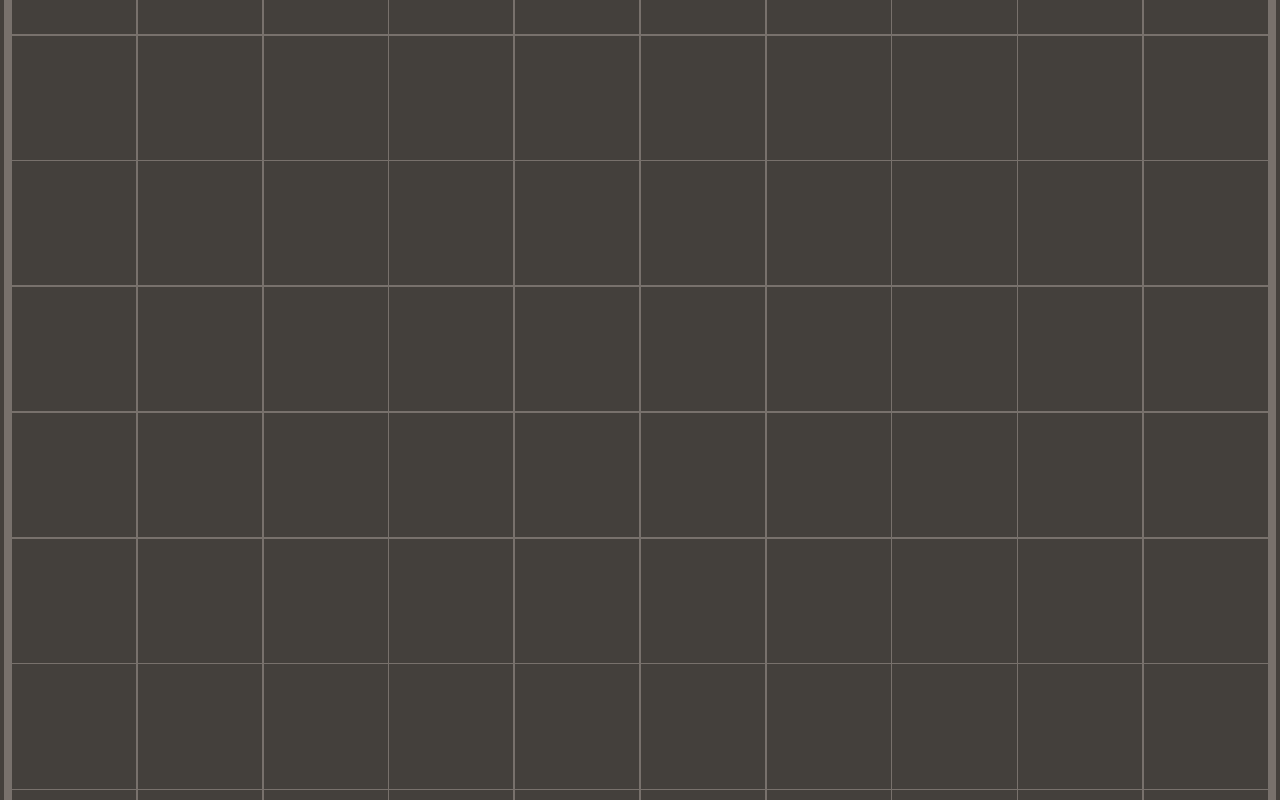
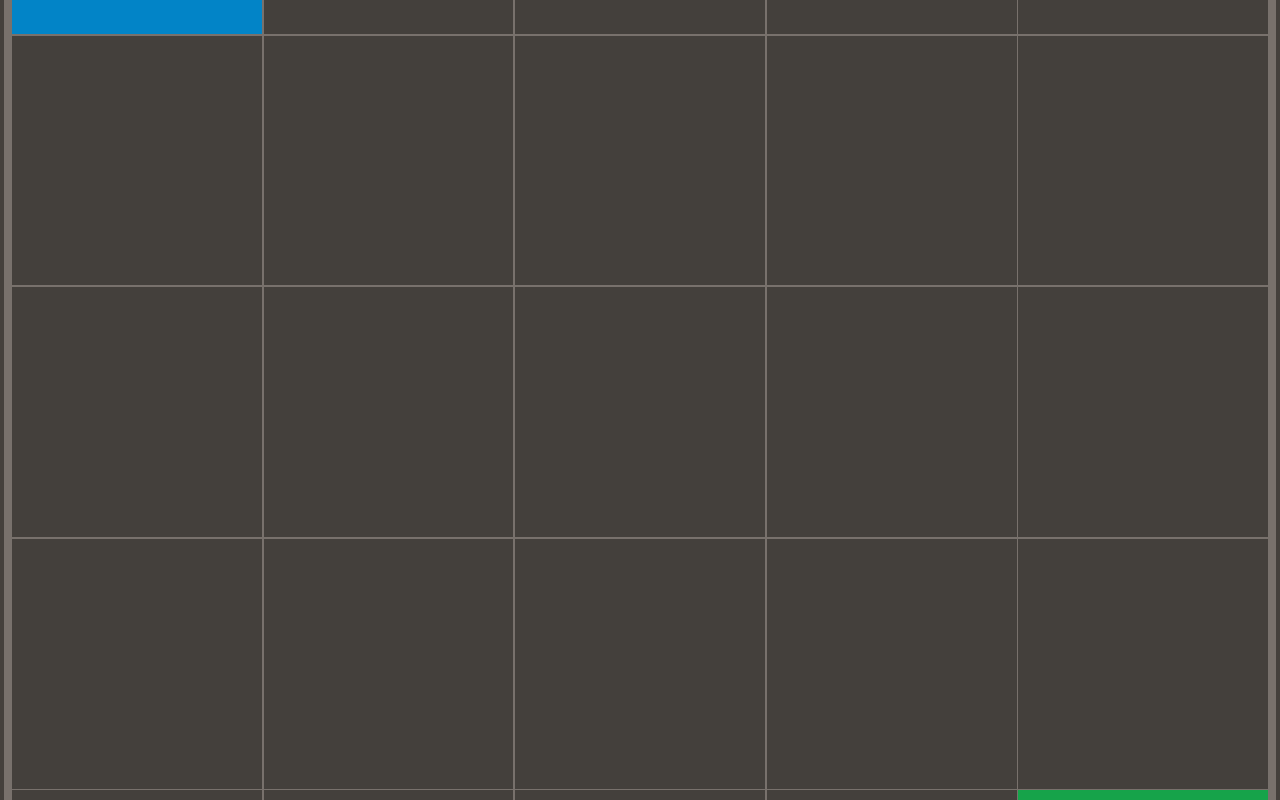
Before and after one commit to joliveto64/the-grid, a Next.js app: page / in a window 1280 px wide. Shown: the top 800 px of the page. Built offline with nearby package versions, Linux system fonts and the light colour scheme.

Commit message:
algo works

```diff
--- /dev/null
+++ b/ai.tsx
@@ -0,0 +1,98 @@
+interface Cell {
+  isDark: boolean;
+  isStart: boolean;
+  isEnd: boolean;
+}
+
+type Grid = Cell[][];
+
+let grid = [
+  [
+    { isDark: true, isStart: true, isEnd: false },
+    { isDark: false, isStart: false, isEnd: false },
+    { isDark: false, isStart: false, isEnd: false },
+    { isDark: true, isStart: false, isEnd: false },
+  ],
+  [
+    { isDark: false, isStart: false, isEnd: false },
+    { isDark: false, isStart: false, isEnd: false },
+    { isDark: false, isStart: false, isEnd: false },
+    { isDark: true, isStart: false, isEnd: false },
+  ],
+  [
+    { isDark: true, isStart: false, isEnd: false },
+    { isDark: true, isStart: false, isEnd: false },
+    { isDark: false, isStart: false, isEnd: false },
+    { isDark: false, isStart: false, isEnd: true },
+  ],
+];
+
+// fath finding algorithm for maze
+function exploreMaze(grid: Grid) {
+  if (!grid) return;
+
+  let visited = new Set<string>();
+  let hasPath = false;
+  let end;
+
+  // loop over to find starting cell
+  for (let r = 0; r < grid.length; r++) {
+    for (let c = 0; c < grid[r].length; c++) {
+      if (grid[r][c].isStart === true) {
+        // call finPath from starting cell
+        end = findPath(grid, r, c, visited);
+      }
+    }
+  }
+  return end;
+}
+
+function findPath(
+  grid: Grid,
+  r: number,
+  c: number,
+  visited: Set<string>
+): string | number {
+  // Corrected boundary checks
+  if (r < 0 || r >= grid.length) return -1;
+  if (c < 0 || c >= grid[0].length) return -1;
+  if (grid[r][c].isDark && !grid[r][c].isStart && !grid[r][c].isEnd) return -1;
+
+  let position = r + "," + c;
+  if (visited.has(position)) return -1; // Visited check
+  visited.add(position); // Mark as visited
+
+  // Uncommented and corrected the successful termination condition
+  if (grid[r][c].isEnd) {
+    console.log(position);
+    return position;
+  }
+
+  console.log(position);
+
+  // Make recursive calls and handle the returns to prevent infinite loops
+  let random = Math.random() > 0.5;
+  let res;
+
+  res = findPath(grid, r + 1, c, visited);
+  if (res !== -1) return res;
+
+  res = findPath(grid, r - 1, c, visited);
+  if (res !== -1) return res;
+
+  res = findPath(grid, r, c + 1, visited);
+  if (res !== -1) return res;
+
+  res = findPath(grid, r, c - 1, visited);
+  if (res !== -1) return res;
+
+  // If none of the recursive calls find the end, we backtrack, removing the current position
+  // from the visited set to allow different paths to reuse this cell.
+  visited.delete(position);
+
+  // If no path is found, return -1
+  return -1;
+}
+
+// exploreMaze(grid);
+export { exploreMaze };
--- a/app/ai.js
+++ /dev/null
@@ -1 +0,0 @@
-function hasPath(grid) {}
--- a/app/page.tsx
+++ b/app/page.tsx
@@ -1,9 +1,10 @@
 "use client";
 import { useState } from "react";
+import { exploreMaze } from "@/ai";
 import Cell from "./components/Cell";
 
 export default function Home() {
-  const [numCells, setNumCells] = useState(10);
+  const [numCells, setNumCells] = useState(5);
   const [gridData, setGridData] = useState(createGrid(numCells, numCells));
 
   // function to create the initial grid state
@@ -27,6 +28,8 @@ export default function Home() {
     return grid;
   }
 
+  function handleAiMovement() {}
+
   // update state on cells to change color
   function handleCellClick(rowIndex: number, columnIndex: number) {
     setGridData((prevGrid) => {
@@ -34,7 +37,6 @@ export default function Home() {
         if (rIndex === rowIndex) {
           return row.map((cell, cIndex) => {
             if (cIndex === columnIndex) {
-              console.log(cell);
               return { ...cell, isDark: !cell.isDark };
             }
             return cell;
@@ -45,11 +47,14 @@ export default function Home() {
     });
   }
 
+  function handleTestMaze() {
+    exploreMaze(gridData);
+  }
+
   return (
     <div className="h-screen w-screen flex flex-col justify-center items-center bg-stone-200">
       <div className="w-full flex justify-evenly">
-        <button>Choose Start</button>
-        <button>Choose End</button>
+        <button onClick={handleTestMaze}>Test Maze</button>
       </div>
       <div
         style={{
```
